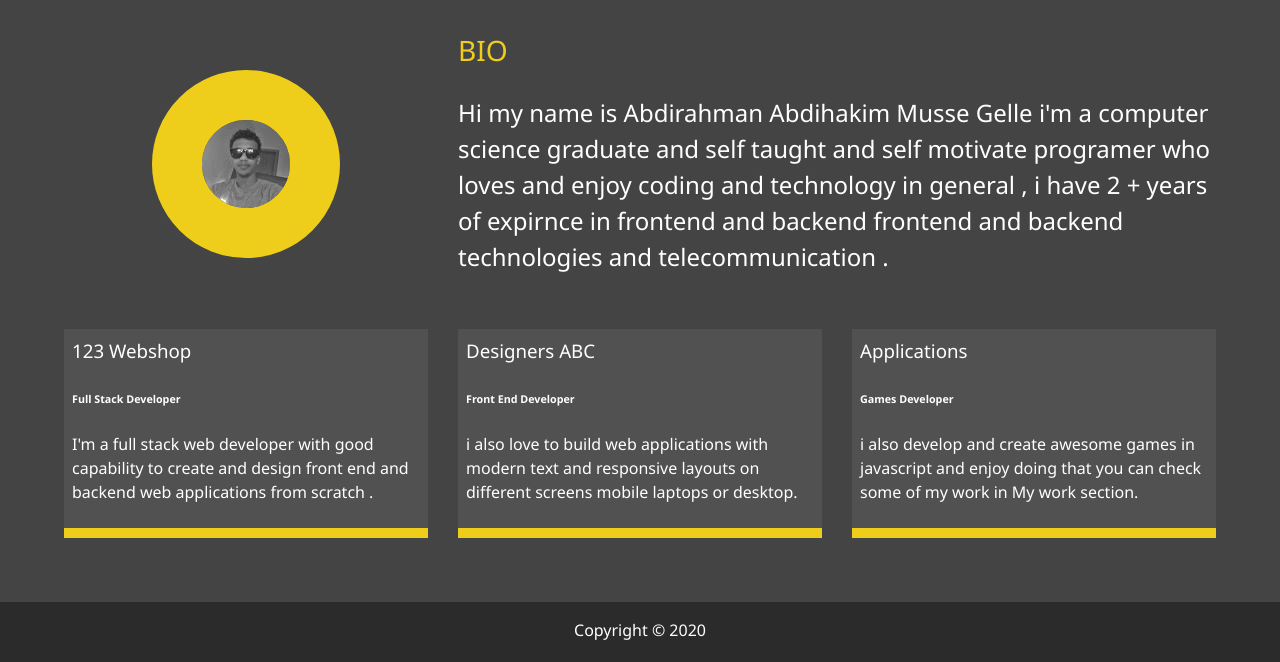
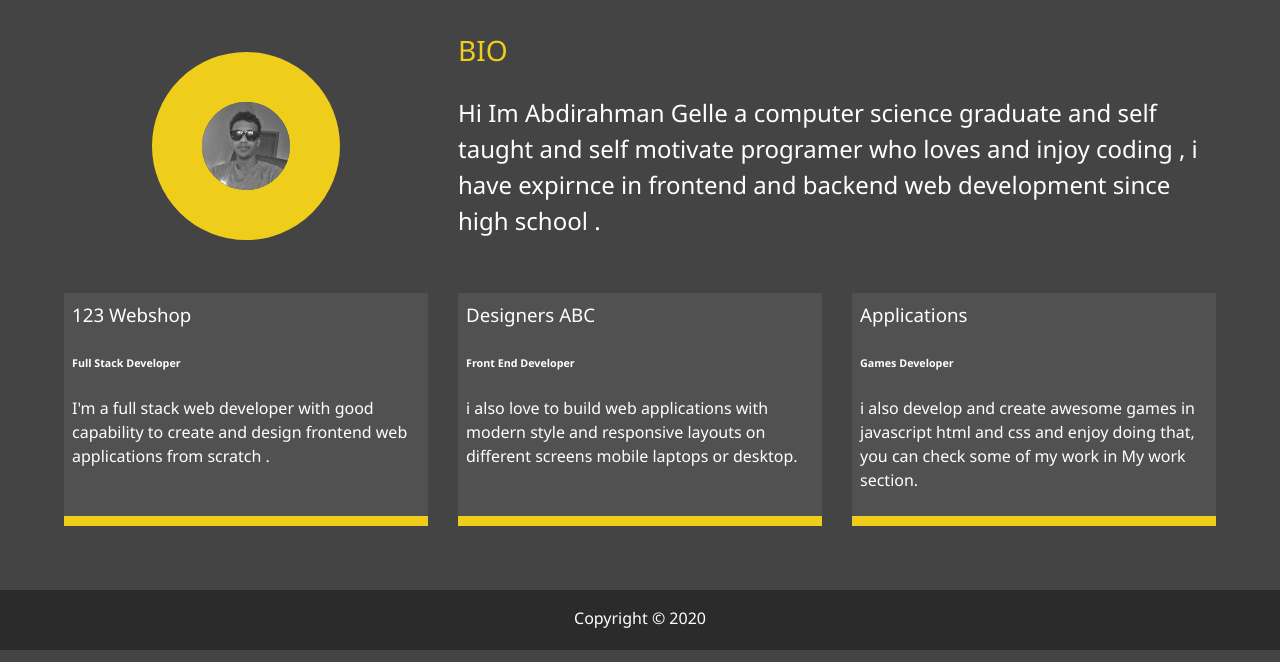
Before and after one commit to gellejr/modern-portfolio, a website: page dist/html/about.html in a window 1280 px wide. Shown: the part 253-915 px from the top of the page. Drawn offline with Linux system fonts and the light colour scheme.

Commit message:
Update about.html

```diff
--- a/dist/html/about.html
+++ b/dist/html/about.html
@@ -63,26 +63,26 @@
 
       <div class="bio">
         <h3 class="text-secondary">BIO</h3>
-        <p>Hi my name is Abdirahman Abdihakim Musse Gelle i'm a computer science graduate and self taught and self motivate programer who loves and enjoy coding and technology in general , i have 2 + years of expirnce in frontend and backend frontend and backend technologies and telecommunication   .</p>
+        <p>Hi Im Abdirahman  Gelle  a computer science graduate and self taught and self motivate programer who loves and injoy coding  , i have  expirnce in frontend and backend web development since high school .</p>
       </div>
 
       <div class="job job-1">
         <h3>123 Webshop</h3>
         <h6>Full Stack Developer</h6>
-        <p>I'm a full stack web developer with good capability to create and design front end and backend web applications from scratch
+        <p>I'm a full stack web developer with good capability to create and design frontend web applications from scratch
 .</p>
       </div>
 
       <div class="job job-2">
         <h3>Designers ABC</h3>
         <h6>Front End Developer</h6>
-        <p>i also love to build web applications with modern text and responsive layouts on different screens mobile laptops or desktop.</p>
+        <p>i also love to build web applications with modern style and responsive layouts on different screens mobile laptops or desktop.</p>
       </div>
 
       <div class="job job-3">
         <h3>Applications</h3>
         <h6>Games Developer</h6>
-        <p>i also develop and create awesome games in javascript and enjoy doing that  you can check some of my work in My work section.</p>
+        <p>i also develop and create awesome games in javascript html and css and enjoy doing that,  you can check some of my work in My work section.</p>
       </div>
     </div>
   </main>
```
